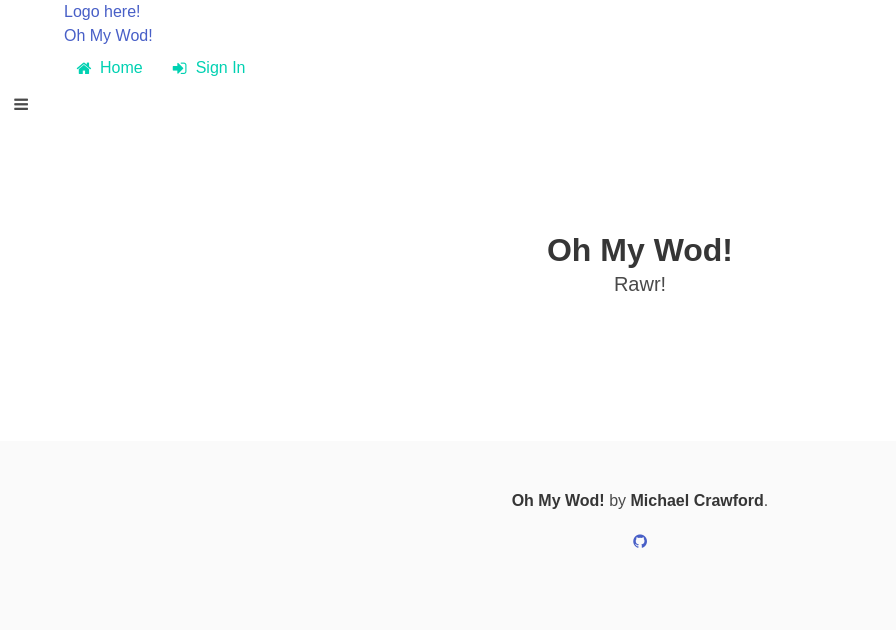
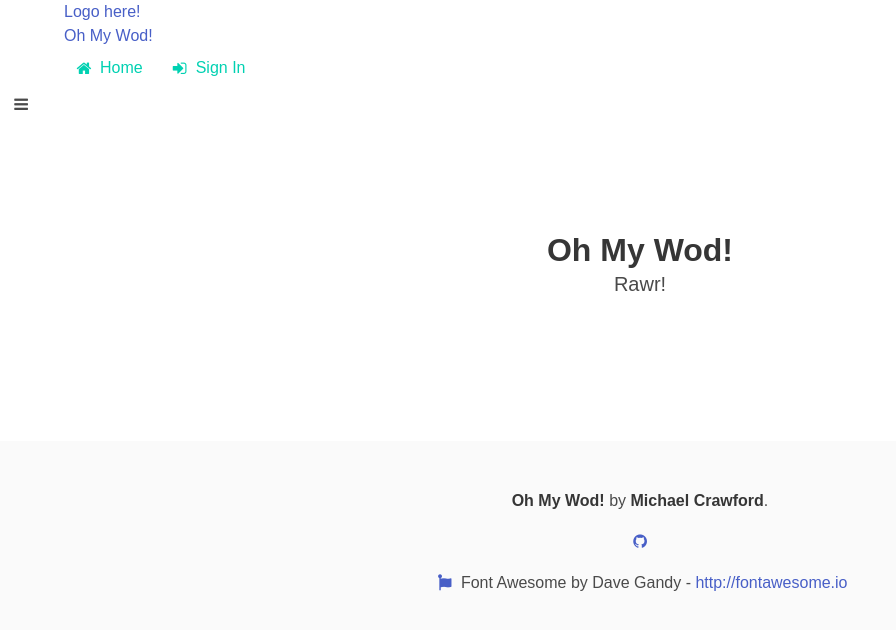
Before and after one commit to cerealean/cffringe-dashboard, an Angular app: page / in a window 1280 px wide. Shown: the top 630 px of the page, without its empty margins (0-896 px from the left). Built offline with nearby package versions, Linux system fonts and the light colour scheme.

Commit message:
Added font-awesome attribution in footer, changed gym name icon to a fort, and fixed service provider in the component.

```diff
--- a/src/app/components/app-footer/app-footer.component.html
+++ b/src/app/components/app-footer/app-footer.component.html
@@ -9,6 +9,13 @@
           <i class="fa fa-github"></i>
         </a>
       </p>
+      <p>
+        <span>
+          <a class="icon" href="http://fontawesome.io" target="_blank">
+            <i class="fa fa-font-awesome"></i>
+          </a>
+           Font Awesome by Dave Gandy - <a href="http://fontawesome.io" target="_blank">http://fontawesome.io</a>
+        </span>
     </div>
   </div>
 </footer>
--- a/src/app/components/gym-admin/gym-admin.component.html
+++ b/src/app/components/gym-admin/gym-admin.component.html
@@ -7,7 +7,7 @@
             Gym Info
           </p>
           <ul class="menu-list">
-            <li><a (click)="doFocus(firstName.name)">Name</a></li>
+            <li><a (click)="doFocus(gymName.name)">Name</a></li>
           </ul>
         </aside>
       </div>
@@ -29,7 +29,7 @@
                   [class.is-danger]="gymName.errors"
                   name="gymName" />
                 <span class="icon is-small is-left">
-                  <i class="fa fa-user"></i>
+                  <i class="fa fa-fort-awesome"></i>
                 </span>
               </p>
             </div>
--- a/src/app/components/gym-admin/gym-admin.component.ts
+++ b/src/app/components/gym-admin/gym-admin.component.ts
@@ -1,32 +1,44 @@
-import { Component, OnInit } from '@angular/core';
+import { Component, OnInit, Inject } from '@angular/core';
 import { AuthenticationService } from "../../services/authentication/authentication.service";
+import { DOCUMENT } from "@angular/platform-browser";
 import { User } from "../../models/user";
 import { GymService } from "app/services/gym/gym.service";
 import { Gym } from "app/models/gym";
 
 @Component({
   templateUrl: "./gym-admin.component.html",
-  styleUrls: ["./gym-admin.component.scss"]
+  styleUrls: ["./gym-admin.component.scss"],
+  providers: [GymService]
 })
 export class GymAdminComponent implements OnInit {
+  public document: Document;
   public user: User = this.authenticationService.getCurrentlyLoggedInUser();
-  public gym:Gym;
+  public gym: Gym = new Gym();
 
   constructor(
     private authenticationService: AuthenticationService,
-    private gymService: GymService
-  ) { }
+    private gymService: GymService,
+    @Inject(DOCUMENT) document:any
+  ) {
+    this.document = <Document> document;
+  }
 
   ngOnInit() {
     this.getGymForUser();
+  }
+
+  doFocus(name: string) {
+    const element = this.document.getElementsByName(name)[0];
+    element.scrollIntoView();
+    element.focus();
   }
 
   private getGymForUser() {
     this.gymService
       .getGymFromUserId(this.user.id)
       .subscribe(
-      (gym: Gym) => this.gym = gym,
-      (error) => alert("There was an error retrieving your gym information")
+        (gym: Gym) => (this.gym = gym),
+        error => alert("There was an error retrieving your gym information")
       );
   }
 }
```
